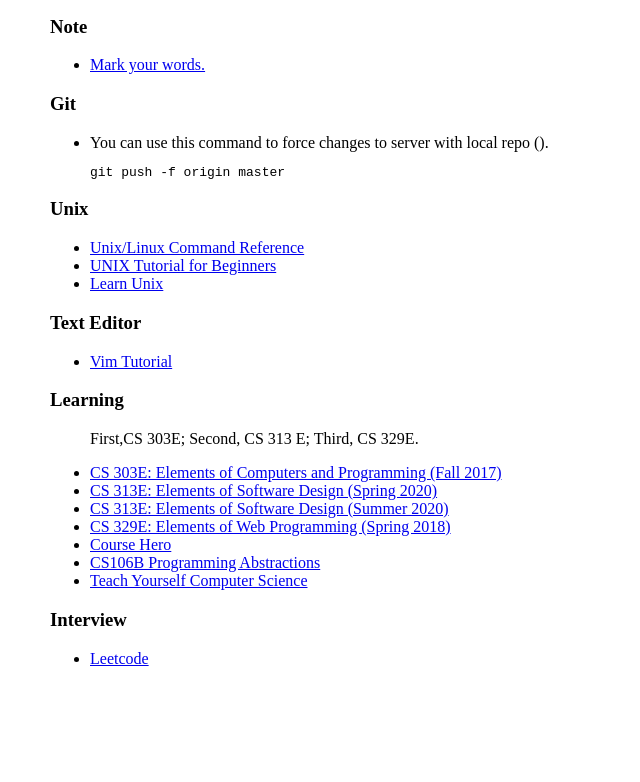
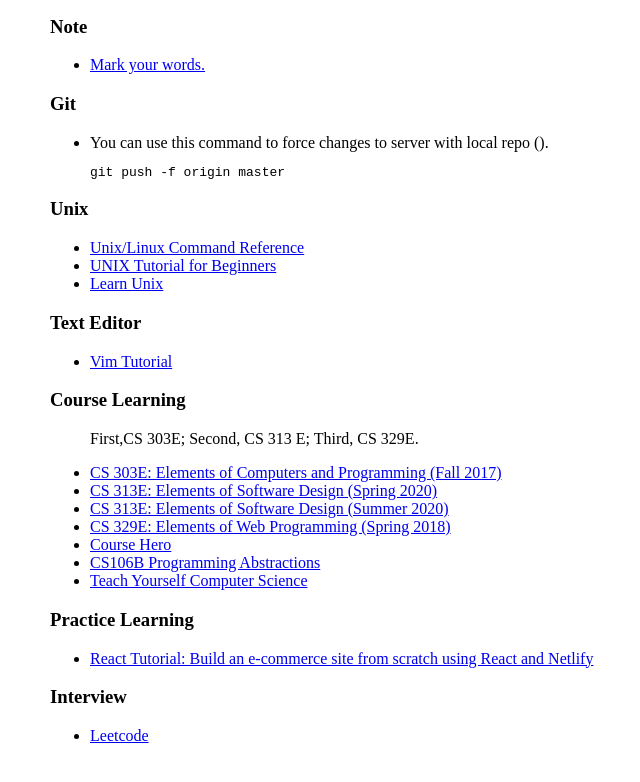
Before and after one commit to beforux/cs, a plain HTML site: page index.html in a window 1280 px wide. Shown: the part 200-982 px from the top of the page, without its empty margins (18-658 px from the left). Before the commit the page ends 952 px from the top, so only its background shows below. Drawn offline with Linux system fonts and the light colour scheme.

Commit message:
Update index.html

```diff
--- a/index.html
+++ b/index.html
@@ -36,7 +36,7 @@
     	<li><a target="_blank"href="https://vim.fandom.com/wiki/Tutorial">Vim Tutorial</a></li>
     </ul>
 
-        <h3>Learning</h3>
+        <h3>Course Learning</h3>
         <ul>
         	<p>First,CS 303E; Second, CS 313 E; Third, CS 329E.</p>
         	<li><a target="_blank" href="https://www.cs.utexas.edu/~mitra/csFall2017/cs303/cs303.html">CS 303E: Elements of Computers and Programming (Fall 2017)</a></li>
@@ -48,6 +48,13 @@
         	<li><a target="_blank" href="https://teachyourselfcs.com/">Teach Yourself Computer Science</a></li>
         </ul>
 
+	<h3>Practice Learning</h3>
+	<ul>
+		<li>
+			<a target="_blank" href="https://www.youtube.com/watch?v=wPQ1-33teR4&t=3704s">React Tutorial: Build an e-commerce site from scratch using React and Netlify </a>
+		</li>
+	</ul>
+
         <h3>Interview</h3>
         <ul>
         	<li><a target="_blank" href="https://leetcode.com/explore/interview/card/top-interview-questions-easy/102/math/743/">Leetcode</a></li>
```
